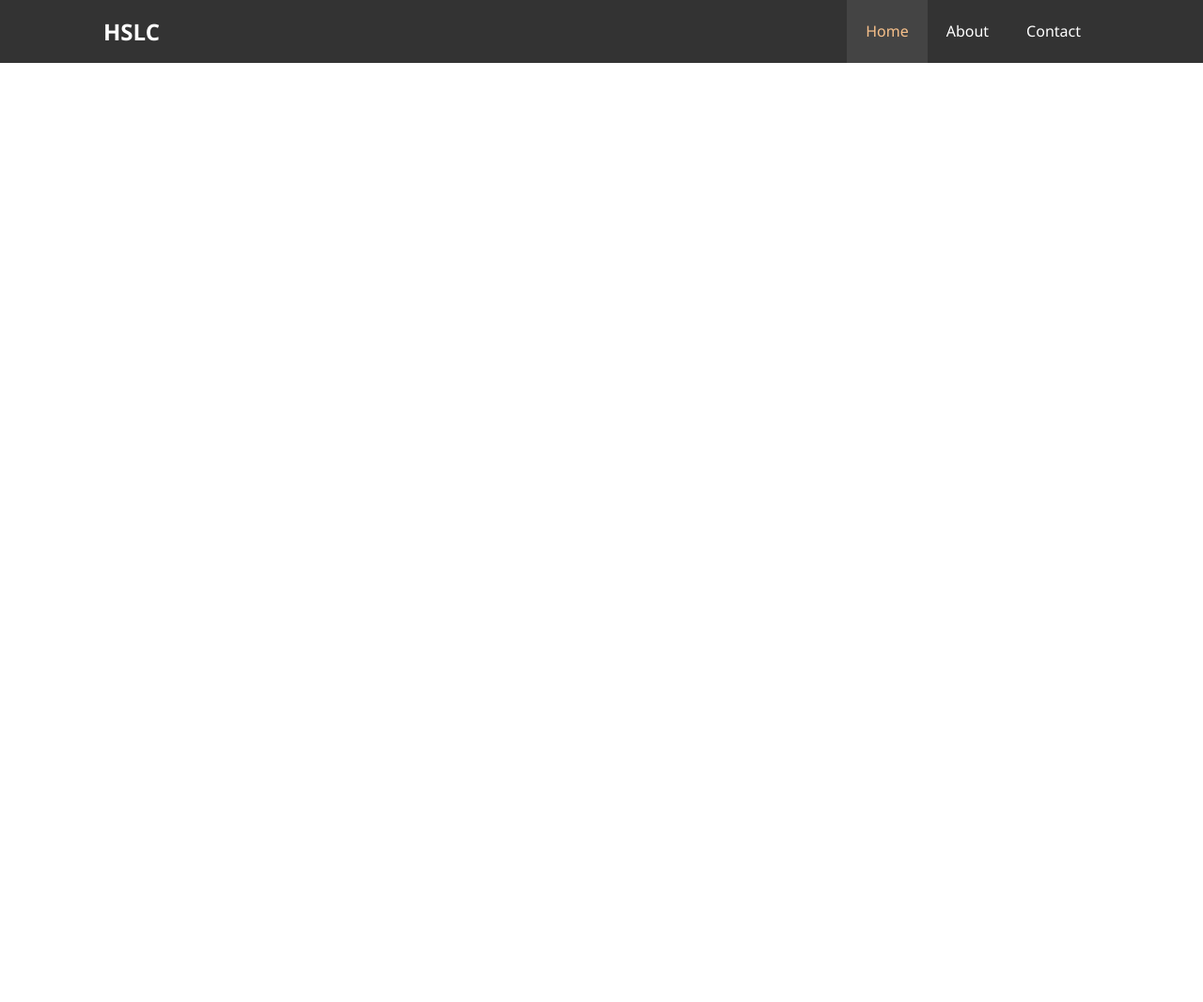
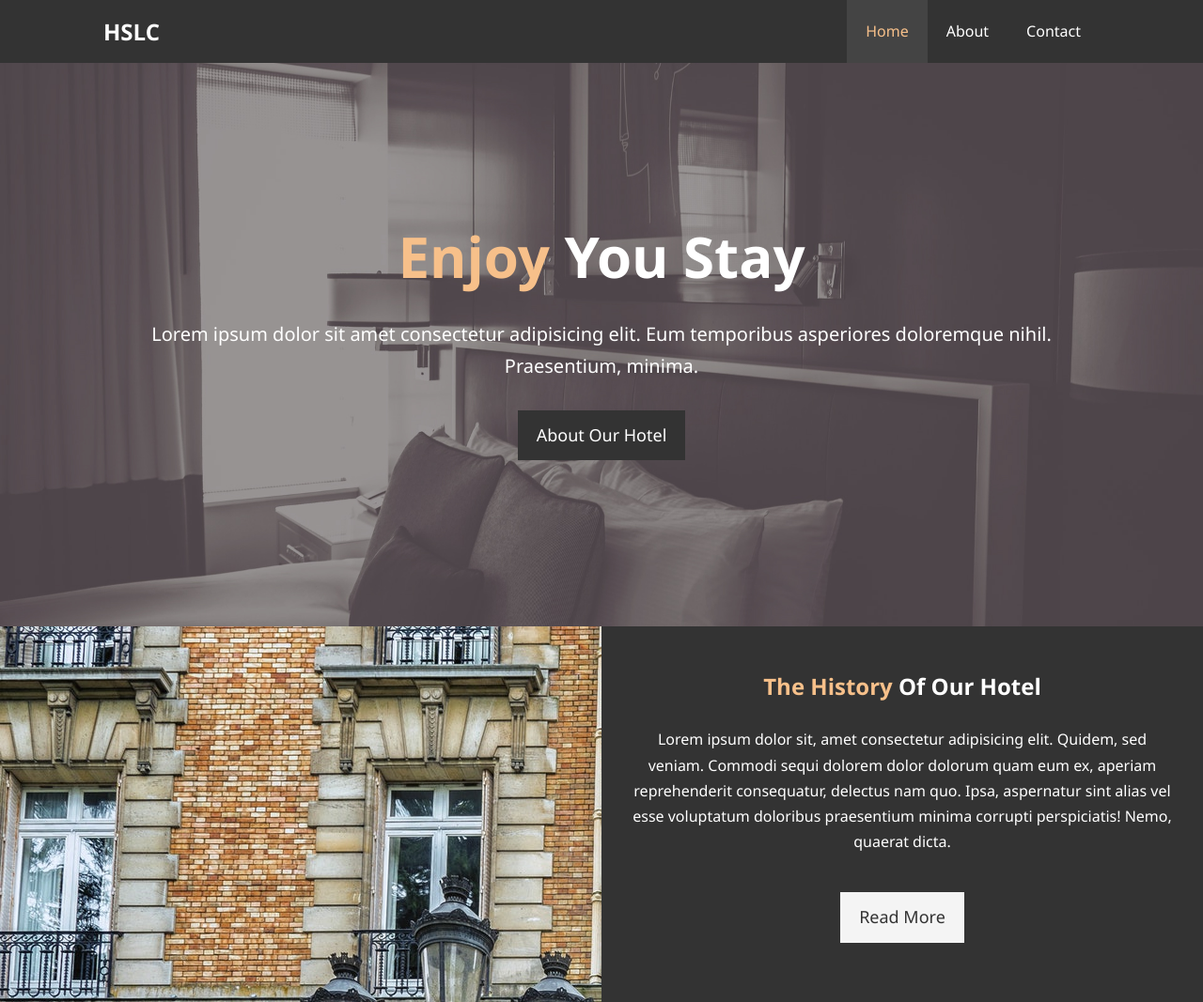
Before and after one commit to StephenGreen88/HotelWebsite, a plain HTML site: page index.html in a window 1280 px wide. Shown: the whole page at 94% size. Before the commit the page ends 800 px from the top, so only its background shows below. Drawn offline with Linux system fonts and the light colour scheme.

Commit message:
Added a class to the span in the paragraph, finished styling the index.html file.

```diff
--- a/css/style.css
+++ b/css/style.css
@@ -6,7 +6,8 @@
 }
 
 /* Main Styling -- body, links, headings, etc */
-html, body {
+html,
+body {
     font-family: 'Segoe UI', Tahoma, Geneva, Verdana, sans-serif;
     line-height: 1.7em;
 }
@@ -16,7 +17,9 @@ a {
     text-decoration: none;
 }
 
-h1, h2, h3 {
+h1,
+h2,
+h3 {
     padding-bottom: 20px;
 }
 
@@ -30,6 +33,48 @@ p {
     max-width: 1100px;
     overflow: auto;
     padding: 0 20px;
+}
+
+.text-primary {
+    color: #f7c08a;
+}
+
+.lead {
+    font-size: 20px;
+}
+
+.btn {
+    display: inline-block;
+    font-size: 18px;
+    color: #fff;
+    background: #333;
+    padding: 13px 20px;
+    border: none;
+    cursor: pointer;
+}
+
+.btn:hover {
+    background: #f7c08a;
+    color: #333;
+}
+
+.btn-light {
+    background: #f4f4f4;
+    color: #333;
+}
+
+.bg-dark {
+    background: #333;
+    color: #fff;
+}
+
+.bg-light {
+    background: #f4f4f4;
+    color: #333;
+}
+
+.text-primary {
+    color: #f7c08a;
 }
 
 /* Navbar */
@@ -68,3 +113,50 @@ p {
     background: #444;
     color: #f7c08a;
 }
+
+/* Showcase */
+#showcase {
+    background: url('../img/showcase.jpg') no-repeat center center/cover;
+    height: 600px;
+}
+
+#showcase .showcase-content {
+    color: #fff;
+    text-align: center;
+    padding-top: 170px;
+}
+
+#showcase .showcase-content h1 {
+    font-size: 60px;
+    line-height: 1.2em;
+}
+
+#showcase .showcase-content p {
+    padding-bottom: 20px;
+    line-height: 1.7em;
+}
+
+/* Home Info */
+#home-info {
+    height: 400px;
+}
+
+#home-info .info-img {
+    float: left;
+    width: 50%;
+    background: url('../img/photo-1.jpg') no-repeat;
+    min-height: 100%;
+}
+
+#home-info .info-content {
+    float: right;
+    width: 50%;
+    height: 100%;
+    text-align: center;
+    padding: 50px 30px;
+    overflow: hidden;
+}
+
+#home-info .info-content p {
+    padding-bottom: 30px;
+}
--- a/index.html
+++ b/index.html
@@ -23,7 +23,29 @@
                 </ul>
             </div>
         </nav>
+        <!-- Showcase -->
+        <div id="showcase">
+            <div class="container">
+                <div class="showcase-content">
+                    <h1><span class="text-primary">Enjoy</span> You Stay</h1>
+                    <p class="lead">Lorem ipsum dolor sit amet consectetur adipisicing elit. Eum temporibus asperiores
+                        doloremque nihil. Praesentium, minima.</p>
+                    <a class="btn" href="about.html">About Our Hotel</a>
+                </div>
+            </div>
+        </div>
     </header>
+    <!-- Info Section -->
+    <section id="home-info" class="bg-dark">
+        <div class="info-img"></div>
+        <div class="info-content">
+            <h2><span class="text-primary">The History </span>Of Our Hotel</h2>
+            <p>Lorem ipsum dolor sit, amet consectetur adipisicing elit. Quidem, sed veniam. Commodi sequi dolorem dolor
+                dolorum quam eum ex, aperiam reprehenderit consequatur, delectus nam quo. Ipsa, aspernatur sint alias
+                vel esse voluptatum doloribus praesentium minima corrupti perspiciatis! Nemo, quaerat dicta.</p>
+                <a href="about.html" class="btn btn-light">Read More</a>
+        </div>
+    </section>
 </body>
 
 </html>
```
